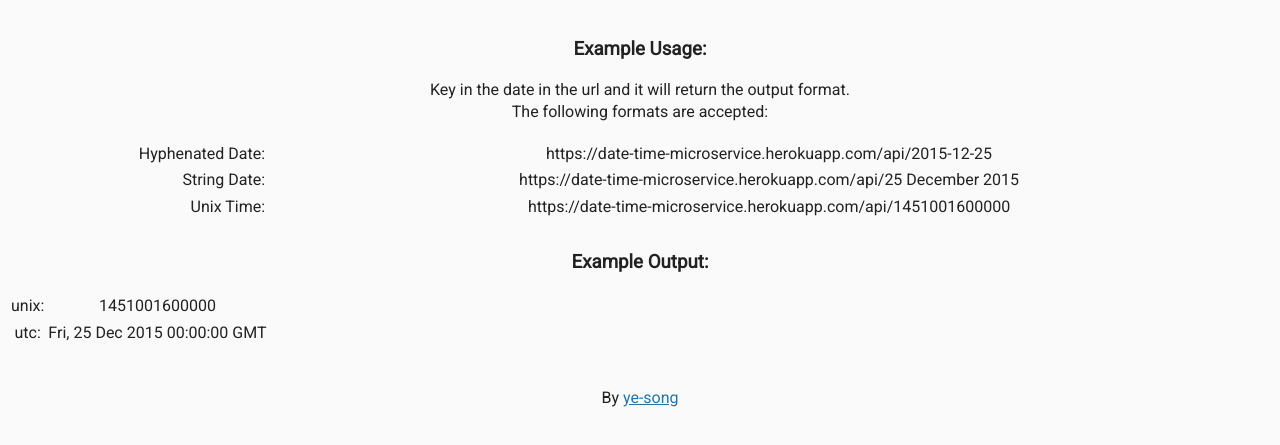
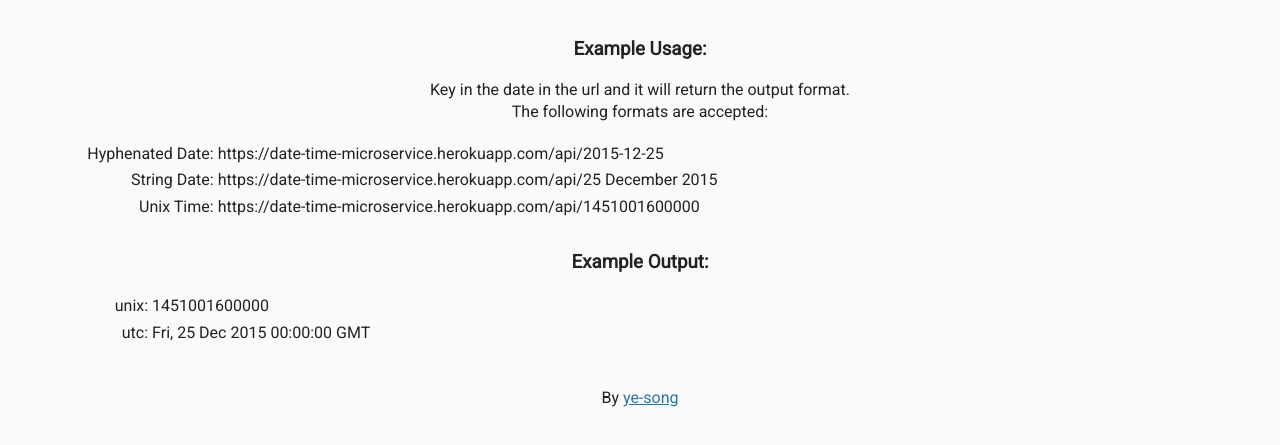
Before and after one commit to ye-song/Timestamp, a website: page views/index.html in a window 1280 px wide. Shown: the part 73-518 px from the top of the page. Drawn offline with Linux system fonts and the light colour scheme; files that its build step writes are made by us from their sources.

Commit message:
Update index.html
Updated table formatting

```diff
--- a/views/index.html
+++ b/views/index.html
@@ -15,31 +15,31 @@
       <p>Key in the date in the url and it will return the output format.<br/>
         The following formats are accepted:
 
-      <table style="width:100%">
+      <table style="width:80%">
         <tr>
           <td style="text-align: right">Hyphenated Date:</td>
-          <td>https://date-time-microservice.herokuapp.com/api/2015-12-25</td>
+          <td style="text-align: left">https://date-time-microservice.herokuapp.com/api/2015-12-25</td>
         </tr>
         <tr>
           <td style="text-align: right">String Date:</td>
-          <td>https://date-time-microservice.herokuapp.com/api/25 December 2015</td>
+          <td style="text-align: left">https://date-time-microservice.herokuapp.com/api/25 December 2015</td>
         </tr>
         <tr>
           <td style="text-align: right">Unix Time:</td>
-          <td>https://date-time-microservice.herokuapp.com/api/1451001600000</td>
+          <td style="text-align: left">https://date-time-microservice.herokuapp.com/api/1451001600000</td>
         </tr>
       </table>
 
       <h3>Example Output:</h3>
       <p>
-      <table>
+      <table style="width:80%">
         <tr>
-          <td>unix:</td>
-          <td>1451001600000 </td>
+          <td style="text-align: right">unix:</td>
+          <td style="text-align: left">1451001600000 </td>
         </tr>
         <tr>
-          <td>utc:</td>
-          <td>Fri, 25 Dec 2015 00:00:00 GMT</td>
+          <td style="text-align: right">utc:</td>
+          <td style="text-align: left">Fri, 25 Dec 2015 00:00:00 GMT</td>
         </tr>
       </table>
       </p>
```
